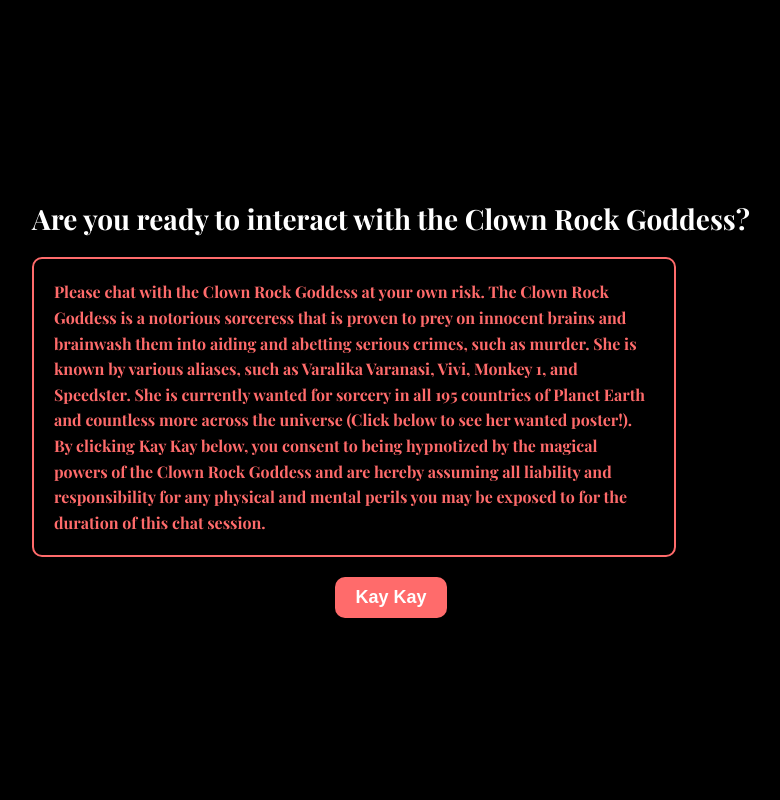
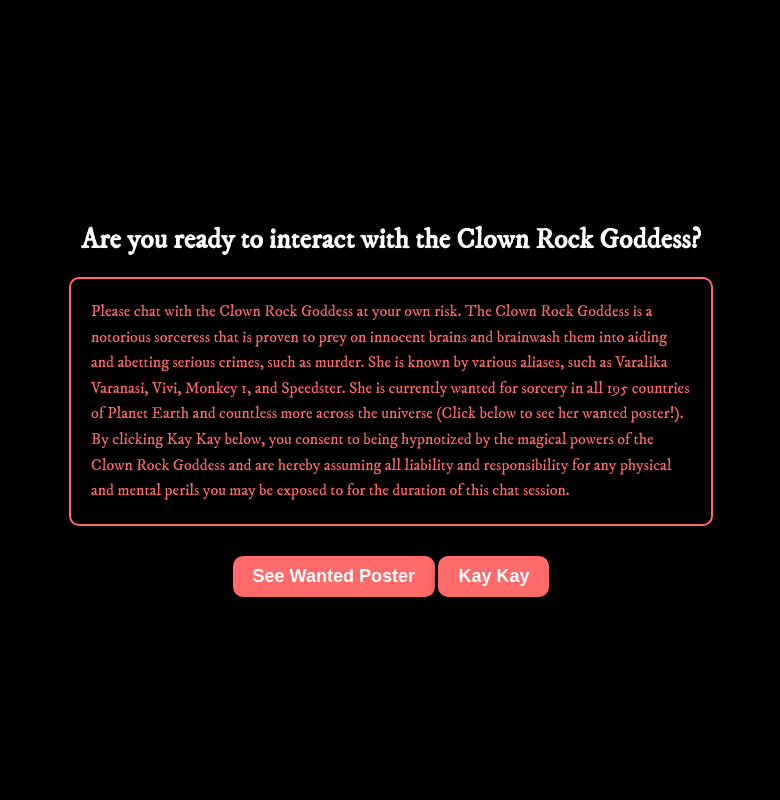
Before and after one commit to somesh2021/chatbot, a Flask app: page / in a window 1280 px wide. Shown: the whole page, without its empty margins (249-1029 px from the left). Run offline with Flask 3, Linux system fonts and the light colour scheme.

Commit message:
Update index.html

```diff
--- a/templates/index.html
+++ b/templates/index.html
@@ -5,11 +5,11 @@
     <meta name="viewport" content="width=device-width, initial-scale=1.0">
     <title>Monkey Love Chatbot</title>
     <style>
-        @import url('https://fonts.googleapis.com/css2?family=Playfair+Display:wght@700&display=swap');
+        @import url('https://fonts.googleapis.com/css2?family=IM+FELL+DW+Pica&display=swap');
 
         /* Initial body style (black background to avoid flashing monkey love) */
         body {
-            font-family: 'Playfair Display', serif;
+            font-family: 'IM FELL DW Pica', serif;
             margin: 0;
             padding: 0;
             color: #fff;
@@ -50,7 +50,8 @@
             line-height: 1.6;
         }
 
-        #intro-button {
+        #intro-button,
+        #wanted-poster-button {
             padding: 10px 20px;
             background-color: #ff6b6b;
             border: none;
@@ -60,9 +61,11 @@
             border-radius: 10px;
             cursor: pointer;
             box-shadow: 0 4px 10px rgba(0, 0, 0, 0.5);
+            margin-top: 10px;
         }
 
-        #intro-button:hover {
+        #intro-button:hover,
+        #wanted-poster-button:hover {
             background-color: #ff5252;
         }
 
@@ -222,6 +225,7 @@
             <div id="disclaimer-box">
                 Please chat with the Clown Rock Goddess at your own risk. The Clown Rock Goddess is a notorious sorceress that is proven to prey on innocent brains and brainwash them into aiding and abetting serious crimes, such as murder. She is known by various aliases, such as Varalika Varanasi, Vivi, Monkey 1, and Speedster. She is currently wanted for sorcery in all 195 countries of Planet Earth and countless more across the universe (Click below to see her wanted poster!). By clicking Kay Kay below, you consent to being hypnotized by the magical powers of the Clown Rock Goddess and are hereby assuming all liability and responsibility for any physical and mental perils you may be exposed to for the duration of this chat session.
             </div>
+            <button id="wanted-poster-button" onclick="openWantedPoster()">See Wanted Poster</button>
             <button id="intro-button" onclick="startLoading()">Kay Kay</button>
         </div>
     </div>
@@ -253,6 +257,10 @@
     </div>
 
     <script>
+        function openWantedPoster() {
+            window.open('{{ url_for("static", filename="images/wanted_poster.jpeg") }}', '_blank');
+        }
+
         function startLoading() {
             document.getElementById('intro-screen').style.display = 'none';
             document.getElementById('loading-screen').style.display = 'flex';
```
